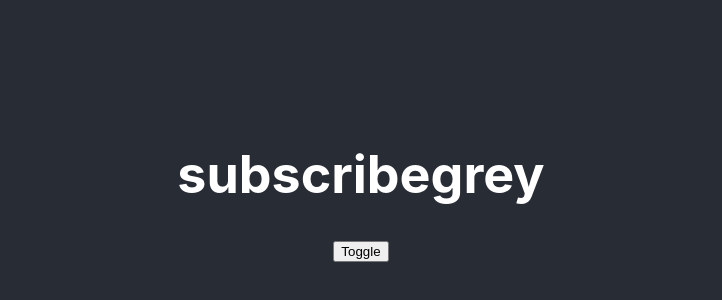
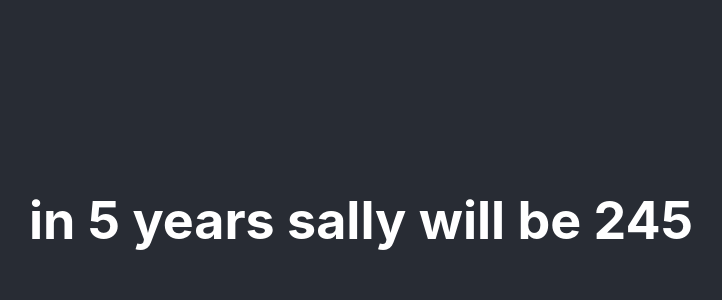
Before and after one commit to RahulSChauhan50/hooks, a React (Create React App) app: page / in a window 1280 px wide. Shown: the part 180-480 px from the top of the page, without its empty margins (279-1001 px from the left). Built offline with nearby package versions, Linux system fonts and the light colour scheme.

Commit message:
propType basic

```diff
--- a/package.json
+++ b/package.json
@@ -6,6 +6,7 @@
     "@testing-library/jest-dom": "^5.16.1",
     "@testing-library/react": "^12.1.2",
     "@testing-library/user-event": "^13.5.0",
+    "prop-types": "^15.8.1",
     "react": "^17.0.2",
     "react-dom": "^17.0.2",
     "react-scripts": "5.0.0",
--- a/src/App.js
+++ b/src/App.js
@@ -16,20 +16,10 @@ function App() {
   const [data, setData] = useState("subscribe");
   const [toggle, setToggle] = useState(false);
 
-  const returnComment = useCallback(
-    (name) => {
-      //the returnComment function is being re-created on every render which triggers the Child Component useEffect
-      //to avoid this we will use useCallback
-      return data + name;
-    },
-    [data]
-  );
   return (
     <div className="App">
       <header className="App-header">
-        <Child returnComment={returnComment} />
-        <button onClick={() => setToggle(!toggle)}>Toggle</button>
-        <h1>{toggle ? "Toggle" : ""}</h1>
+        <Child name={"sally"} age={24} />
       </header>
     </div>
   );
--- a/src/Child.js
+++ b/src/Child.js
@@ -1,13 +1,14 @@
 import React, { useEffect } from "react";
-
-export default function Child({ returnComment }) {
-  useEffect(() => {
-    console.log("function is called");
-  }, [returnComment]); //here function is passed as prop changes and the useEffect will only be
-  // called when the return value will change
+import propTypes from "prop-types";
+export default function Child({ name, age }) {
   return (
     <div>
-      <h1>{returnComment("grey")}</h1>
+      <h1>{"in 5 years " + name + " will be " + age + 5}</h1>
     </div>
   );
 }
+
+Child.propTypes = {
+  name: propTypes.string, //throws error when datatype of prop changes
+  age: propTypes.number.isRequired, //check for missing prop
+};
```
